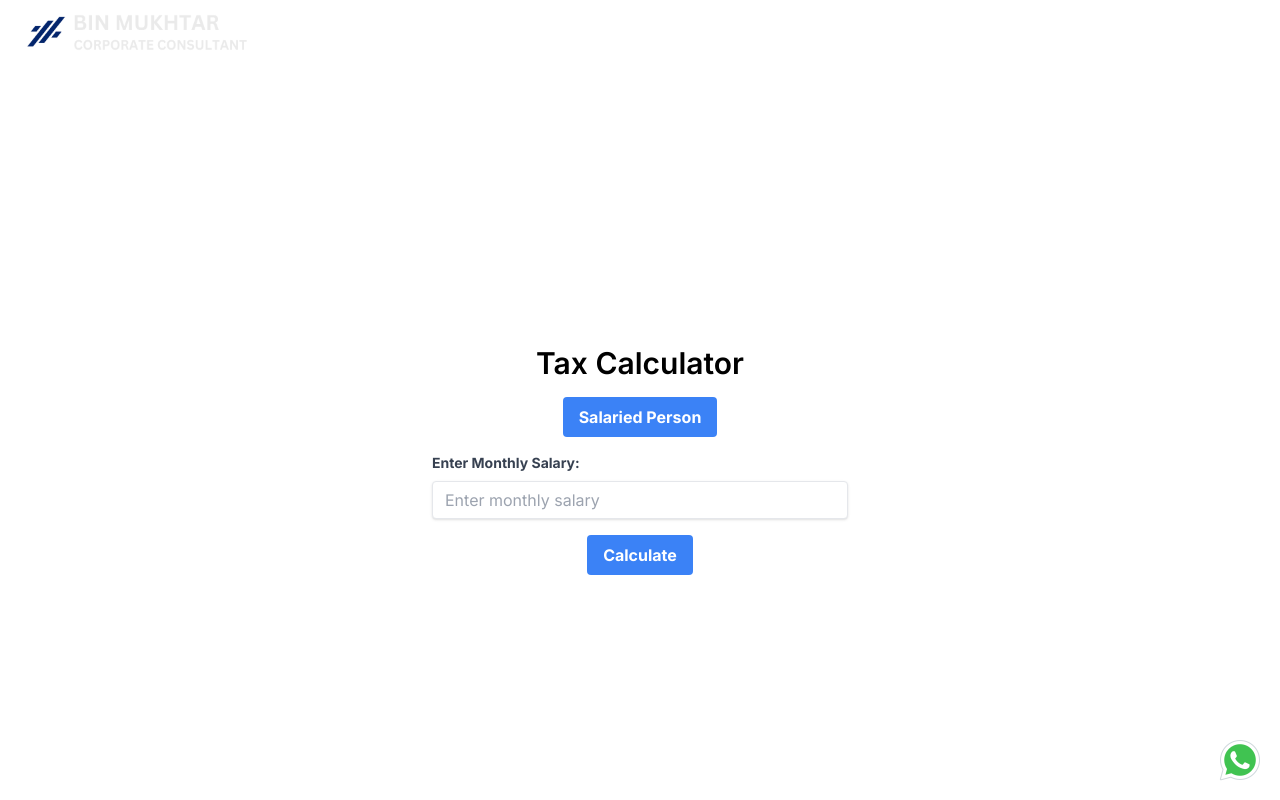
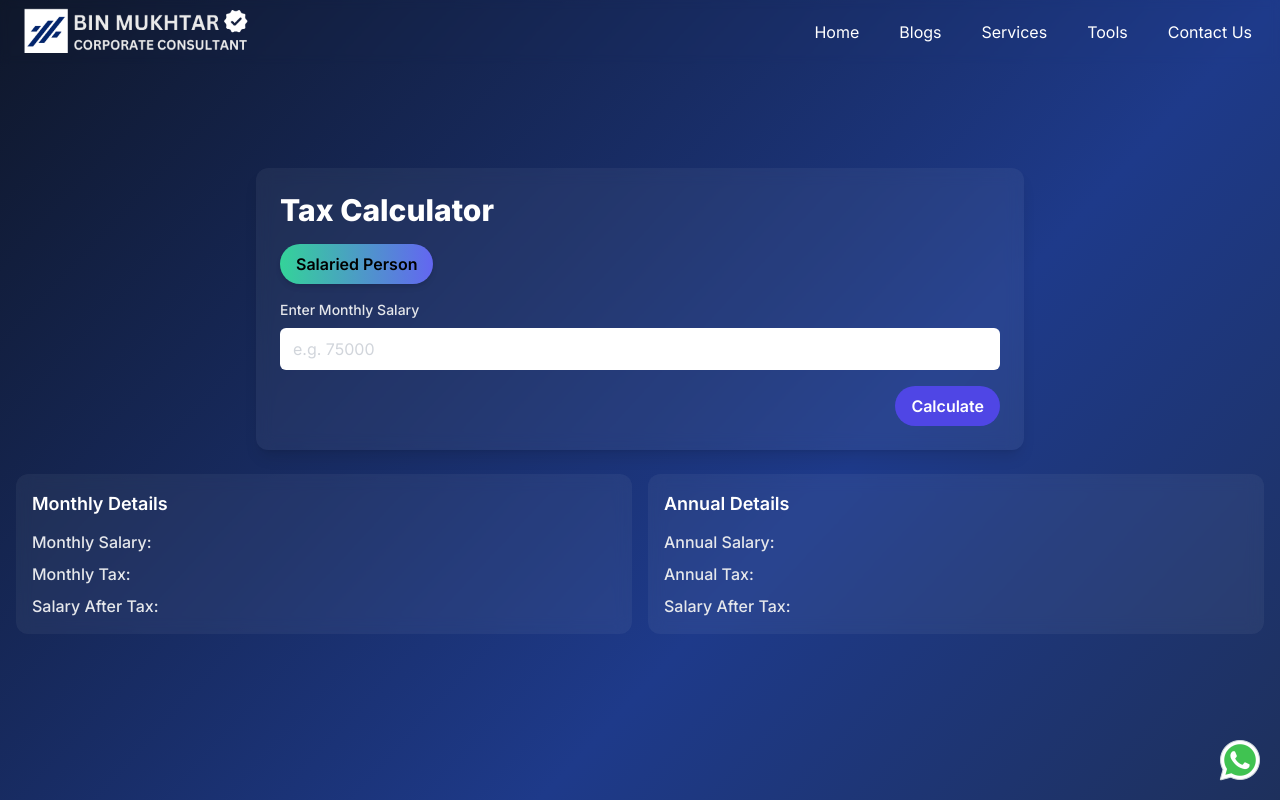
Before and after one commit to dev-rfgul/bin-mukhtar, a Next.js app: page /tools in a window 1280 px wide. Shown: the top 800 px of the page. Built offline with nearby package versions, Linux system fonts and the light colour scheme; what lightswind would draw is missing.

Commit message:
changed the desing of the tools page

```diff
--- a/app/tools/Calculator.js
+++ b/app/tools/Calculator.js
@@ -60,41 +60,37 @@ function Calculator() {
   };
 
   return (
-    <div className="container mx-auto px-4 py-8">
-      <div className="flex flex-col justify-center items-center h-screen">
-      <h1 className="text-3xl font-semibold mt-6 sm:mt-10 md:mt-14 mb-4">Tax Calculator</h1>
+    <div className="pt-24 md:pt-28 lg:pt-32  min-h-screen text-white">
+      <div className="container mx-auto px-4 py-10">
+        <div className="max-w-3xl mx-auto bg-white/5 backdrop-blur rounded-xl p-6 shadow-lg">
+          <h1 className="text-2xl md:text-3xl font-extrabold mb-4 text-white">Tax Calculator</h1>
 
-
-        <div className="mb-4">
+          <div className="mb-4 flex gap-3">
             <button
-            className="bg-blue-500 hover:bg-blue-700 active:bg-slate-800 text-white font-bold py-2 px-4 rounded"
+              className="px-4 py-2 rounded-full bg-gradient-to-r from-emerald-400 to-indigo-500 text-black font-semibold shadow-md"
               onClick={calculateSalariedTax}
             >
               Salaried Person
             </button>
-          {/*
-          <button className="bg-blue-500 hover:bg-blue-700 text-white font-bold py-2 px-4 rounded">
-            Business Person
-          </button> */}
           </div>
-        <div className="w-full max-w-md px-4">
-          <label
-            className="block text-gray-700 text-sm font-bold mb-2"
-            htmlFor="monthlySalary"
-          >
-            Enter Monthly Salary:
+
+          <div className="w-full">
+            <label className="block text-gray-200 text-sm font-medium mb-2" htmlFor="monthlySalary">
+              Enter Monthly Salary
             </label>
             <input
               id="monthlySalary"
-            className="shadow appearance-none border rounded w-full py-2 px-3 text-gray-700 leading-tight focus:outline-none focus:shadow-outline"
+              className="w-full rounded-md border border-white/10 bg-white/3 py-2 px-3 text-white placeholder:text-gray-300 focus:outline-none focus:ring-2 focus:ring-emerald-300"
               type="text"
               value={monthlySalary}
               onChange={handleMonthlySalaryChange}
-            placeholder="Enter monthly salary"
+              placeholder="e.g. 75000"
             />
           </div>
+
+          <div className="mt-4 flex justify-end">
             <button
-          className="bg-blue-500 hover:bg-blue-700 text-white font-bold py-2 px-4 rounded mt-4 focus:outline-none focus:shadow-outline"
+              className="inline-flex items-center gap-2 px-4 py-2 rounded-full bg-indigo-600 hover:bg-indigo-500 text-white font-semibold"
               onClick={() => {
                 autoScroll();
                 calculateSalariedTax();
@@ -102,41 +98,45 @@ function Calculator() {
             >
               Calculate
             </button>
+          </div>
+
           <ToastContainer />
         </div>
 
-      <div className="neumorphism mb-4 grid grid-cols-1 md:grid-cols-2 gap-4">
-        <div>
-          <h2 className="text-xl font-semibold mb-2">Monthly Details</h2>
-          <div className="flex flex-col">
-            <div className="flex justify-between mb-2">
-              <span className="font-semibold">Monthly Salary:</span>
+        <div className="mt-6 grid grid-cols-1 md:grid-cols-2 gap-4">
+          <div className="bg-white/5 backdrop-blur rounded-xl p-4">
+            <h2 className="text-lg font-semibold text-white mb-3">Monthly Details</h2>
+            <div className="space-y-2 text-gray-200">
+              <div className="flex justify-between">
+                <span className="font-medium">Monthly Salary:</span>
                 <span>{monthlySalary}</span>
               </div>
-            <div className="flex justify-between mb-2">
-              <span className="font-semibold">Monthly Tax:</span>
+              <div className="flex justify-between">
+                <span className="font-medium">Monthly Tax:</span>
                 <span>{monthlyTax}</span>
               </div>
               <div className="flex justify-between">
-              <span className="font-semibold">Salary After Tax:</span>
-              <span>{(monthlySalary - monthlyTax).toFixed(2)}</span>
+                <span className="font-medium">Salary After Tax:</span>
+                <span>{monthlySalary ? (monthlySalary - monthlyTax).toFixed(2) : ""}</span>
               </div>
             </div>
           </div>
-        <div>
-          <h2 className="text-xl font-semibold mb-2">Annual Details</h2>
-          <div className="flex flex-col">
-            <div className="flex justify-between mb-2">
-              <span className="font-semibold">Annual Salary:</span>
+
+          <div className="bg-white/5 backdrop-blur rounded-xl p-4">
+            <h2 className="text-lg font-semibold text-white mb-3">Annual Details</h2>
+            <div className="space-y-2 text-gray-200">
+              <div className="flex justify-between">
+                <span className="font-medium">Annual Salary:</span>
                 <span>{annualSalary}</span>
               </div>
-            <div className="flex justify-between mb-2">
-              <span className="font-semibold">Annual Tax:</span>
+              <div className="flex justify-between">
+                <span className="font-medium">Annual Tax:</span>
                 <span>{annualTax}</span>
               </div>
               <div className="flex justify-between">
-              <span className="font-semibold">Salary After Tax:</span>
-              <span>{(annualSalary - annualTax).toFixed(2)}</span>
+                <span className="font-medium">Salary After Tax:</span>
+                <span>{annualSalary ? (annualSalary - annualTax).toFixed(2) : ""}</span>
+              </div>
             </div>
           </div>
         </div>
--- a/app/tools/page.js
+++ b/app/tools/page.js
@@ -10,12 +10,13 @@ import FixedLogos from '../Components/FixedLogo';
 
 const page = () => {
   return (
-    <div>
-      <Navbar />{" "}
-
-      <Calculator/>
-      <Footer/>
-      <FixedLogos/>
+    <div className="bg-gradient-to-br from-slate-900 via-blue-900 to-slate-800 min-h-screen">
+      <Navbar />
+      <main>
+        <Calculator />
+      </main>
+      <Footer />
+      <FixedLogos />
     </div>
   );
 };
```
Lines whose indentation alone changed are shown as unchanged.
